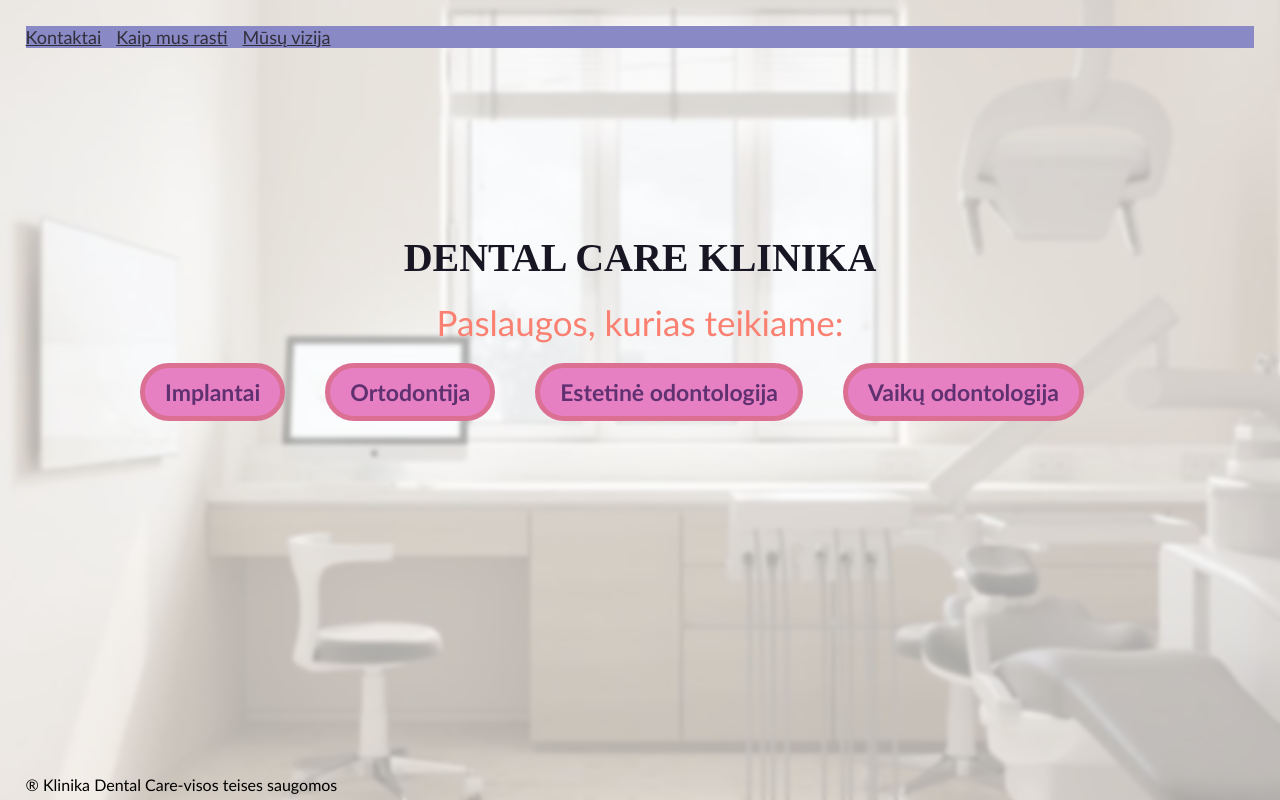
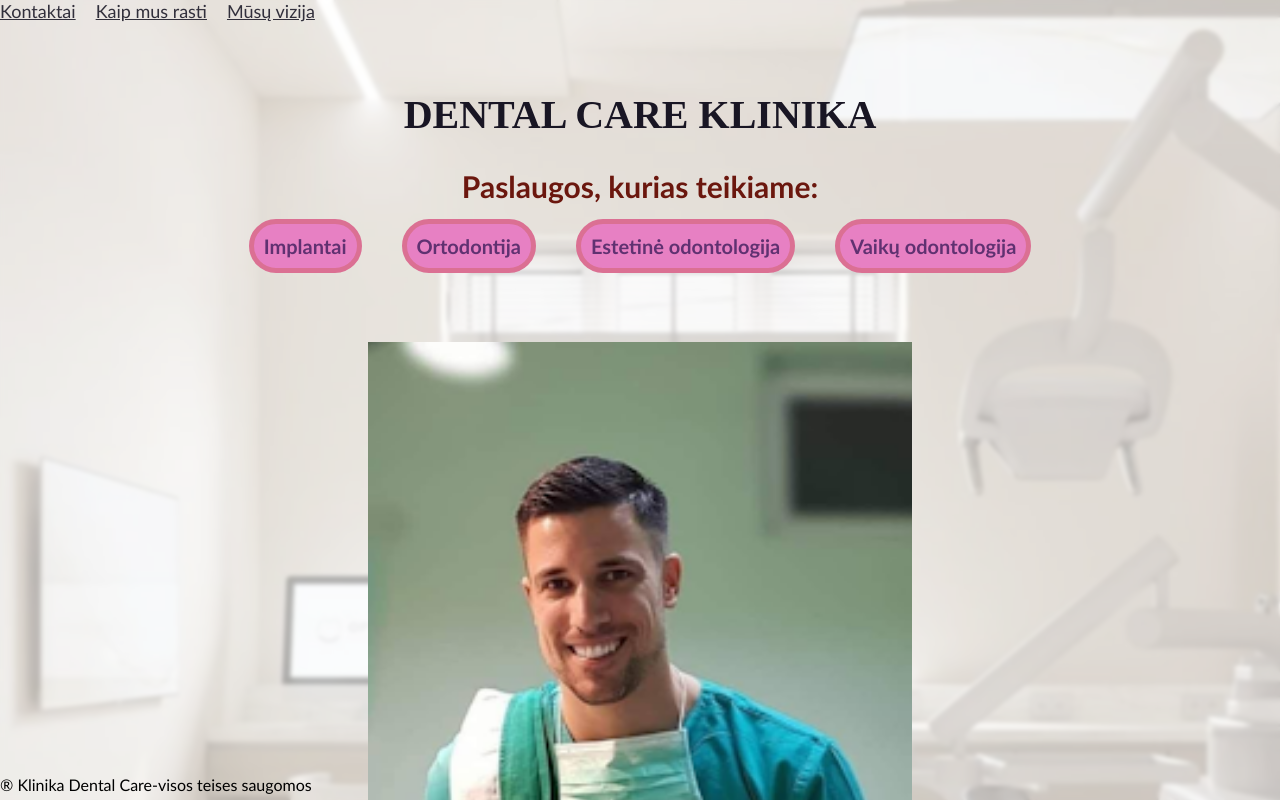
Before and after one commit to ZMaknickas/Page-one, a website: page index.html in a window 1280 px wide. Shown: the top 800 px of the page. Drawn offline with Linux system fonts and the light colour scheme.

Commit message:
initial commit

```diff
--- a/index.html
+++ b/index.html
@@ -9,9 +9,9 @@
     <body>
         <div class="container">
             <nav class="virsus">
-             <p>Kontaktai</p>
-             <p>Kaip mus rasti</p>
-             <p>Mūsų vizija</p>
+             <p href="#">Kontaktai</p>
+             <p href="#">Kaip mus rasti</p>
+             <p href="#">Mūsų vizija</p>
             </nav>
 
             <main>
@@ -24,6 +24,7 @@
                     <x class="b1">Estetinė odontologija</x>
                     <x class="b1">Vaikų odontologija</x>
                 </div>
+                <nav class="daktaras"></nav>
             </main>
 
         <footer class="pabaiga">
--- a/main.css
+++ b/main.css
@@ -15,31 +15,34 @@ body {
   background-color: rgba(255, 255, 255, 0.615);
   height: 100%;
   width: 100%;
-  padding: 2%;
+  padding: 0;
 }
 
 .virsus {
   display: flex;
   align-items: flex-start;
-  margin: 0;
-  padding:0;
-  background-color: rgb(137, 137, 197);
   font-size: 18px;
-  margin-top: 0;
   color: rgb(49, 47, 59);
   text-decoration: underline;
   justify-content:start;
-  gap: 15px;
+  gap: 20px;
+  cursor: pointer;
 }
 
 .paslaugos {
   display: flex;
   flex-direction: column;
   justify-content: center;
-  height: 70vh;
+  height: 40vh;
   max-width: 1000px;
   margin: 0 auto;
   text-align: center;
+}
+.daktaras {
+  background: url('doc.png') no-repeat center center fixed;
+  background-size: contain;
+  width: 100%;
+  height: 100vh;
 }
 .pav {
   font-size: 40px;
@@ -50,22 +53,27 @@ body {
 
 }
 .pasl {
-font-size: 35px;
-color: salmon;
+margin-top: 10px;
+font-size: 30px;
+color: rgb(107, 23, 14);
 display: flex;
+font-weight: bold;
 justify-content: center;
 }
 .butons {
-font-size: 23px ;
+display: flex;
+justify-content: center;
+margin-top: 10px;
+font-size: 20px ;
 color: rgb(10, 95, 38);
-margin-top: 20px;
+margin-top: 15px;
 display: flex;
 gap: 40px
 }
 .b1 {
   background-color: rgb(231, 128, 195);
   color: rgb(96, 49, 113);
-  padding: 10px 20px;
+  padding: 10px 10px;
   border: 5px solid palevioletred;
   border-radius: 30px;
   cursor: pointer;
```
Also changed, not shown: doc.png (added).
